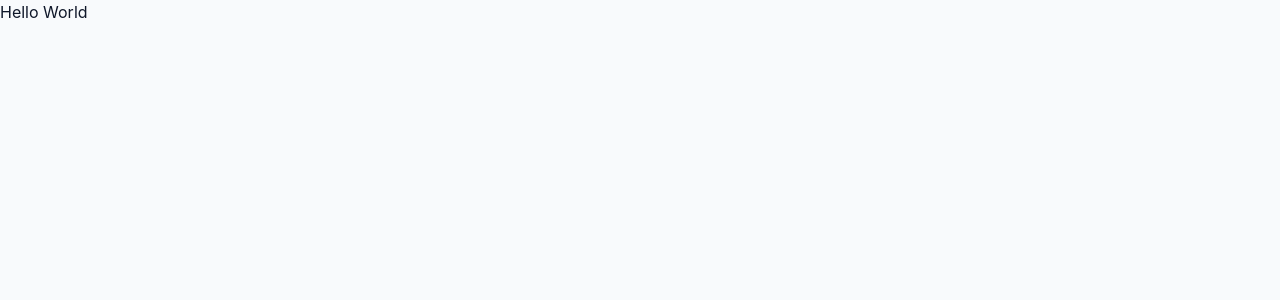
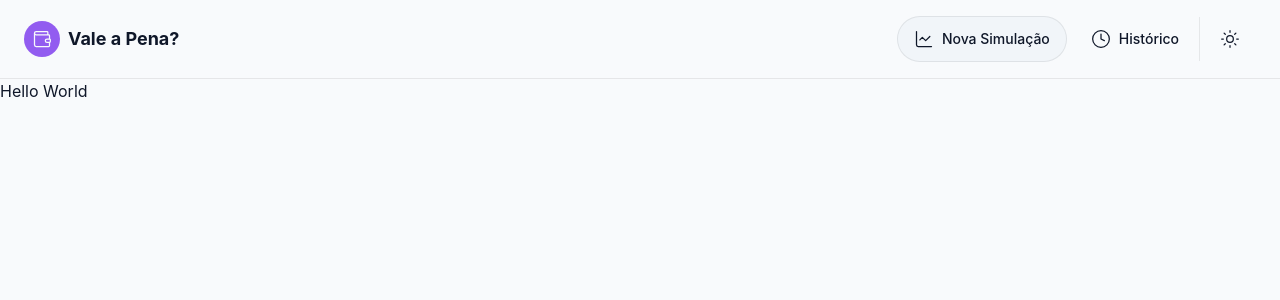
Before and after one commit to rodrigoularte/is-it-worth-it, a React (Vite) app: page / in a window 1280 px wide. Shown: the top 300 px of the page. Built offline with nearby package versions, Linux system fonts and the light colour scheme.

Commit message:
feat: create Header component and a Root layout for routes with react router

```diff
--- /dev/null
+++ b/src/components/layout/Root.tsx
@@ -0,0 +1,12 @@
+import { Outlet } from "react-router";
+
+import Header from "../ui/Header";
+
+export default function Root() {
+  return (
+    <>
+      <Header />
+      <Outlet />
+    </>
+  );
+}
--- a/src/components/ui/Button.tsx
+++ b/src/components/ui/Button.tsx
@@ -6,7 +6,7 @@ interface ButtonProps extends React.ButtonHTMLAttributes<HTMLButtonElement> {
 }
 
 const baseClasses =
-  "flex items-center justify-center px-4 py-3 font-medium text-sm gap-2 cursor-pointer transition-opacity hover:opacity-80 disabled:cursor-not-allowed disabled:opacity-80";
+  "flex items-center justify-center px-3 sm:px-4 py-2 sm:py-3 font-medium text-xs sm:text-sm gap-2 cursor-pointer transition-opacity hover:opacity-80 disabled:cursor-not-allowed disabled:opacity-80";
 
 const variantClasses = {
   primary: "bg-primary text-primary-foreground font-semibold rounded-xl",
--- /dev/null
+++ b/src/components/ui/Header.tsx
@@ -0,0 +1,34 @@
+import { ChartLine, Clock, Sun, Wallet } from "lucide-react";
+import { Link } from "react-router";
+
+import Button from "./Button";
+
+export default function Header() {
+  return (
+    <header className="border-border w-full border-b px-3 py-4 sm:px-6">
+      <nav className="flex items-center justify-between">
+        <div className="flex items-center gap-2">
+          <div className="bg-primary flex h-9 w-9 items-center justify-center rounded-full">
+            <Wallet size={20} className="text-primary-foreground" />
+          </div>
+          <span className="text-foreground hidden text-lg font-bold sm:inline">
+            Vale a Pena?
+          </span>
+        </div>
+        <div className="flex items-center">
+          <div className="flex gap-2 pr-1">
+            <Button variant="secondary" icon={ChartLine}>
+              <Link to="/">Nova Simulação</Link>
+            </Button>
+            <Button variant="ghost" icon={Clock}>
+              <Link to="/history">Histórico</Link>
+            </Button>
+          </div>
+          <div className="border-l-border border-l pl-1">
+            <Button variant="ghost" icon={Sun} />
+          </div>
+        </div>
+      </nav>
+    </header>
+  );
+}
--- a/src/routes.tsx
+++ b/src/routes.tsx
@@ -1,13 +1,14 @@
 import { Route, Routes } from "react-router";
 
 import App from "./App";
+import Root from "./components/layout/Root";
 
 export default function AppRoutes() {
   return (
-    <>
-      <Routes>
+    <Routes>
+      <Route path="/" element={<Root />}>
         <Route index element={<App />} />
-      </Routes>
-    </>
+      </Route>
+    </Routes>
   );
 }
--- a/src/styles/theme.css
+++ b/src/styles/theme.css
@@ -1,3 +1,5 @@
+@import "tailwindcss";
+
 @layer base {
   :root,
   [data-theme="light"] {
```
